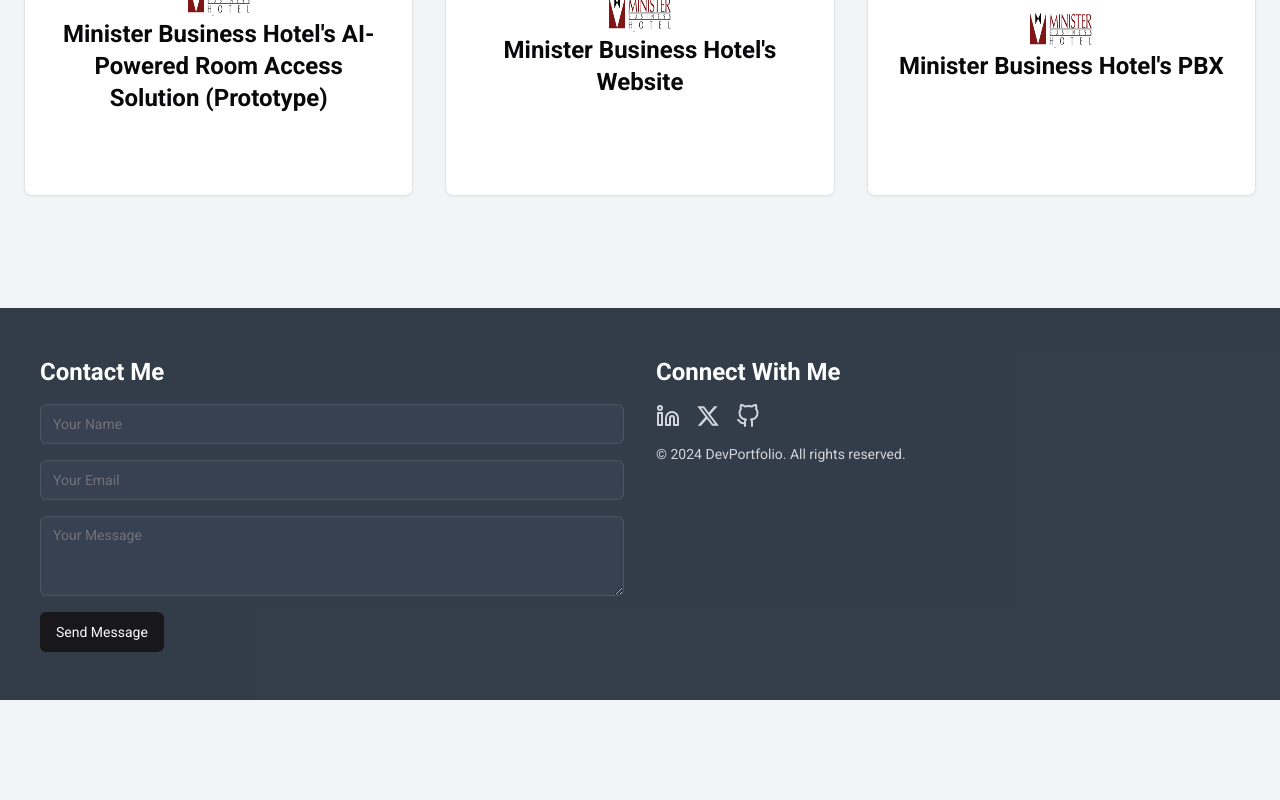
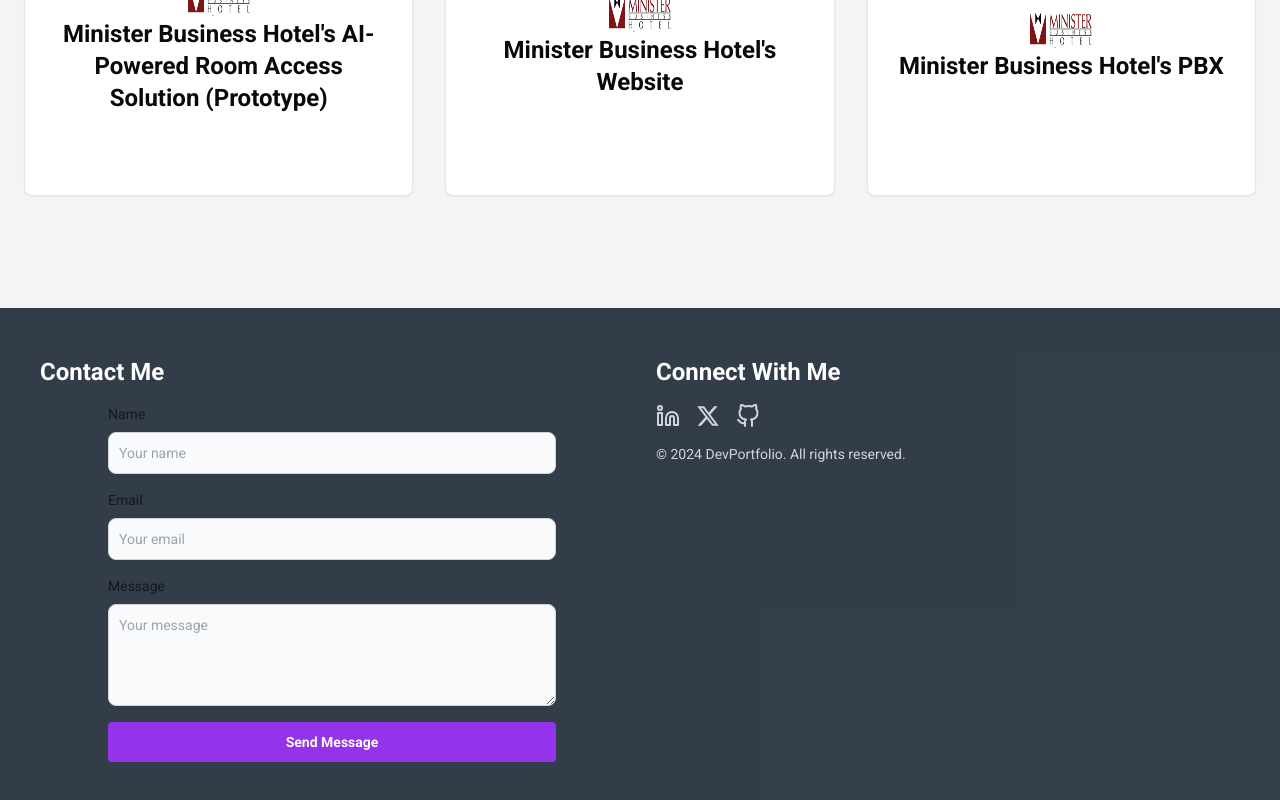
Before and after one commit to Athroscf/portfolio-2.0, a Next.js app: page / in a window 1280 px wide. Shown: the part 3204-4004 px from the top of the page. Before the commit the page ends 3904 px from the top, so only its background shows below. Built offline with nearby package versions, Linux system fonts and the light colour scheme.

Commit message:
feat: added resend for sending email functionality.

```diff
--- /dev/null
+++ b/src/app/api/send.ts
@@ -0,0 +1,28 @@
+import { NextApiRequest, NextApiResponse } from "next";
+import { resend } from "@/lib/resend";
+
+export default async function handler(req: NextApiRequest, res: NextApiResponse) {
+  if (req.method === "POST") {
+    const { name, email, message } = req.body;
+    try {
+      const data = await resend.emails.send({
+        from: "onboarding@resend.dev",
+        to: "fialloschris1@gmail.com", // Replace with your email
+        subject: "New Contact Form Submission",
+        html: `
+          <h1>${name} contacted you through portfolio contact form.</h1>
+          <p><strong>Name:</strong> ${name}</p>
+          <p><strong>Email:</strong> ${email}</p>
+          <p><strong>Message:</strong> ${message}</p>
+        `,
+      });
+
+      res.status(200).json({ message: "Email sent successfully", data });
+    } catch (error) {
+      res.status(500).json({ message: "Failed to send email", error });
+    }
+  } else {
+    res.setHeader("Allow", ["POST"]);
+    res.status(405).end(`Method ${req.method} Not Allowed`);
+  }
+}
--- a/src/app/components/Footer.tsx
+++ b/src/app/components/Footer.tsx
@@ -1,16 +1,51 @@
 "use client";
 
 import { Button } from "@/components/ui/button";
-import { Input } from "@/components/ui/input";
-import { Textarea } from "@/components/ui/textarea";
 import { useState } from "react";
 import ContactLinks from "./ContactLinks";
+import { useForm } from "react-hook-form";
+import { yupResolver } from "@hookform/resolvers/yup";
+import * as yup from "yup";
+
+const schema = yup.object().shape({
+  name: yup.string().required("Name is required"),
+  email: yup.string().email("Invalid email").required("Email is required"),
+  message: yup.string().required("Name is required"),
+});
 
 const Footer = () => {
-  const [formSubmitted, setFormSubmitted] = useState(false);
-  const handleSubmit = (e: React.FormEvent) => {
-    e.preventDefault();
-    setFormSubmitted(true);
+  const [isSubmitting, setIsSubmitting] = useState(false);
+  const [submitStatus, setSubmitStatus] = useState<"success" | "error" | null>(null);
+
+  const {
+    register,
+    handleSubmit,
+    formState: { errors },
+    reset,
+  } = useForm({
+    resolver: yupResolver(schema),
+  });
+
+  const onSubmit = async (data: unknown) => {
+    setIsSubmitting(true);
+    try {
+      const response = await fetch("/api/send", {
+        method: "POST",
+        headers: {
+          "Content-Type": "application/json",
+        },
+        body: JSON.stringify(data),
+      });
+      if (response.ok) {
+        setSubmitStatus("success");
+        reset();
+      } else {
+        setSubmitStatus("error");
+      }
+    } catch (error) {
+      setSubmitStatus("error");
+    }
+    setIsSubmitting(false);
   };
 
   return (
@@ -22,37 +57,85 @@
         <div className="grid grid-cols-1 gap-8 md:grid-cols-2">
           <div>
             <h2 className="mb-4 text-2xl font-bold text-white">Contact Me</h2>
-            {formSubmitted ? (
-              <p className="text-green-400">
-                Thank you for your message! I&apos;ll get back to you soon.
-              </p>
-            ) : (
-              <form onSubmit={handleSubmit} className="space-y-4">
-                <Input
+            <form onSubmit={handleSubmit(onSubmit)} className="mx-auto max-w-md">
+              <div className="mb-4">
+                <label
+                  htmlFor="name"
+                  className="mb-2 block text-sm font-medium text-gray-900 dark:text-gray-300"
+                >
+                  Name
+                </label>
+                <input
                   type="text"
-                  placeholder="Your Name"
-                  required
-                  className="border-gray-600 bg-gray-700 text-white transition-all duration-300 focus:ring-2 focus:ring-primary"
+                  id="name"
+                  {...register("name")}
+                  className="block w-full rounded-lg border border-gray-300 bg-gray-50 p-2.5 text-sm text-gray-900 focus:border-purple-500 focus:ring-purple-500 dark:border-gray-600 dark:bg-gray-700 dark:text-white dark:placeholder-gray-400 dark:focus:border-purple-500 dark:focus:ring-purple-500"
+                  placeholder="Your name"
                 />
-                <Input
+                {errors.name && (
+                  <p className="mt-2 text-sm text-red-600 dark:text-red-500">
+                    {errors.name.message}
+                  </p>
+                )}
+              </div>
+              <div className="mb-4">
+                <label
+                  htmlFor="email"
+                  className="mb-2 block text-sm font-medium text-gray-900 dark:text-gray-300"
+                >
+                  Email
+                </label>
+                <input
                   type="email"
-                  placeholder="Your Email"
-                  required
-                  className="border-gray-600 bg-gray-700 text-white transition-all duration-300 focus:ring-2 focus:ring-primary"
+                  id="email"
+                  {...register("email")}
+                  className="block w-full rounded-lg border border-gray-300 bg-gray-50 p-2.5 text-sm text-gray-900 focus:border-purple-500 focus:ring-purple-500 dark:border-gray-600 dark:bg-gray-700 dark:text-white dark:placeholder-gray-400 dark:focus:border-purple-500 dark:focus:ring-purple-500"
+                  placeholder="Your email"
                 />
-                <Textarea
-                  placeholder="Your Message"
-                  required
-                  className="border-gray-600 bg-gray-700 text-white transition-all duration-300 focus:ring-2 focus:ring-primary"
-                />
-                <Button
-                  type="submit"
-                  className="bg-primary transition-all duration-300 hover:bg-primary/90"
+                {errors.email && (
+                  <p className="mt-2 text-sm text-red-600 dark:text-red-500">
+                    {errors.email.message}
+                  </p>
+                )}
+              </div>
+              <div className="mb-4">
+                <label
+                  htmlFor="message"
+                  className="mb-2 block text-sm font-medium text-gray-900 dark:text-gray-300"
                 >
-                  Send Message
-                </Button>
-              </form>
-            )}
+                  Message
+                </label>
+                <textarea
+                  id="message"
+                  {...register("message")}
+                  rows={4}
+                  className="block w-full rounded-lg border border-gray-300 bg-gray-50 p-2.5 text-sm text-gray-900 focus:border-purple-500 focus:ring-purple-500 dark:border-gray-600 dark:bg-gray-700 dark:text-white dark:placeholder-gray-400 dark:focus:border-purple-500 dark:focus:ring-purple-500"
+                  placeholder="Your message"
+                ></textarea>
+                {errors.message && (
+                  <p className="mt-2 text-sm text-red-600 dark:text-red-500">
+                    {errors.message.message}
+                  </p>
+                )}
+              </div>
+              <Button
+                type="submit"
+                className="w-full rounded bg-purple-600 px-4 py-2 font-bold text-white hover:bg-purple-700"
+                disabled={isSubmitting}
+              >
+                {isSubmitting ? "Sending..." : "Send Message"}
+              </Button>
+              {submitStatus === "success" && (
+                <p className="mt-4 text-green-600 dark:text-green-400">
+                  Message sent successfully!
+                </p>
+              )}
+              {submitStatus === "error" && (
+                <p className="mt-4 text-red-600 dark:text-red-400">
+                  Failed to send message. Please try again.
+                </p>
+              )}
+            </form>
           </div>
           <div>
             <h2 className="mb-4 text-2xl font-bold text-white">Connect With Me</h2>
--- a/src/app/layout.tsx
+++ b/src/app/layout.tsx
@@ -8,8 +8,7 @@
 import ContactFloating from "./components/ContactFloating";
 
 export const metadata: Metadata = {
-  title: "Create Next App",
-  description: "Generated by create next app",
+  title: "Christopher Fiallos Porftolio",
 };
 
 const roboto = Roboto({
--- /dev/null
+++ b/src/lib/resend.ts
@@ -0,0 +1,3 @@
+import { Resend } from "resend";
+
+export const resend = new Resend(process.env.RESEND_API_KEY);
```
Also changed, not shown: package.json (+6 -1 lines), 2 other files (tests, documents, lock files or other folders).
